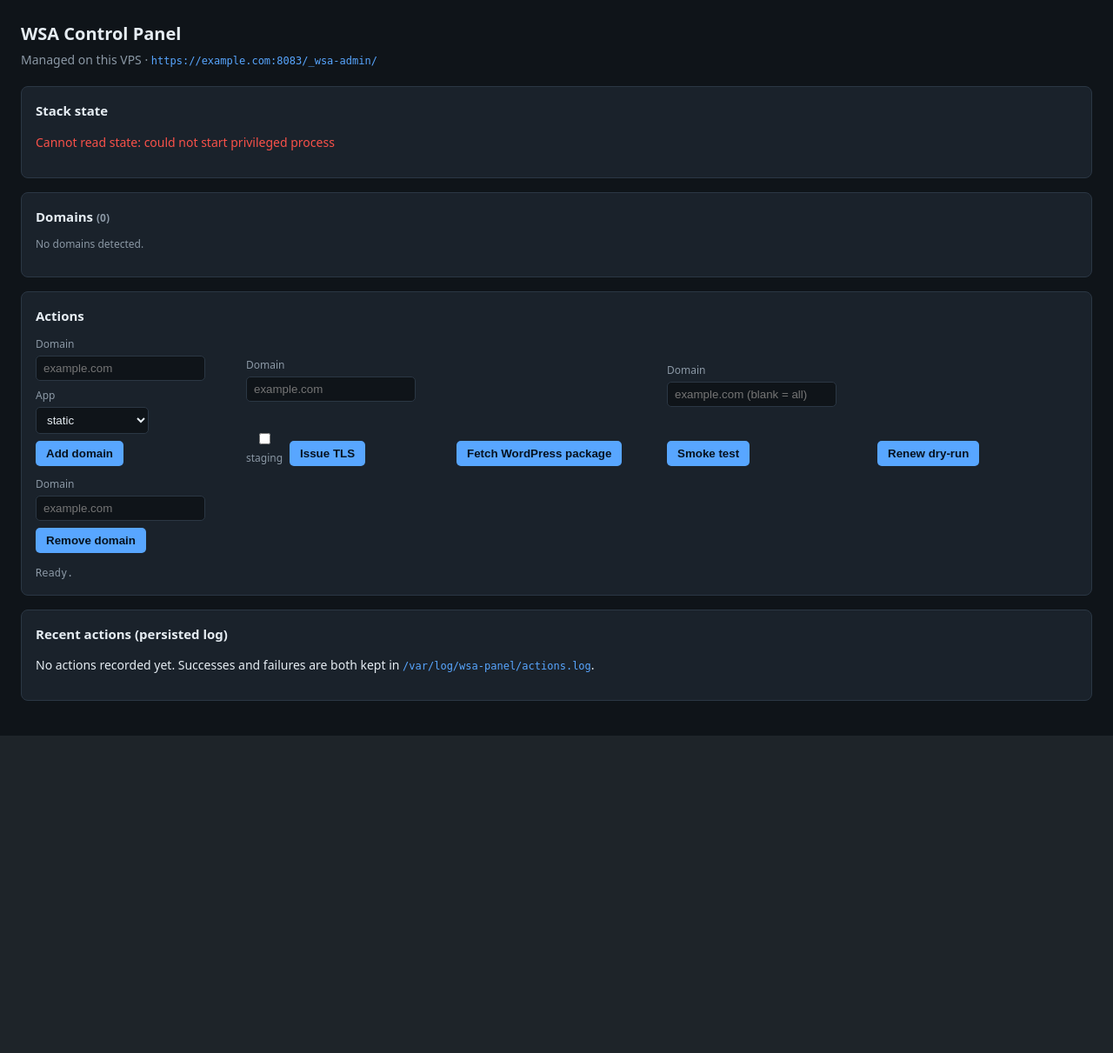
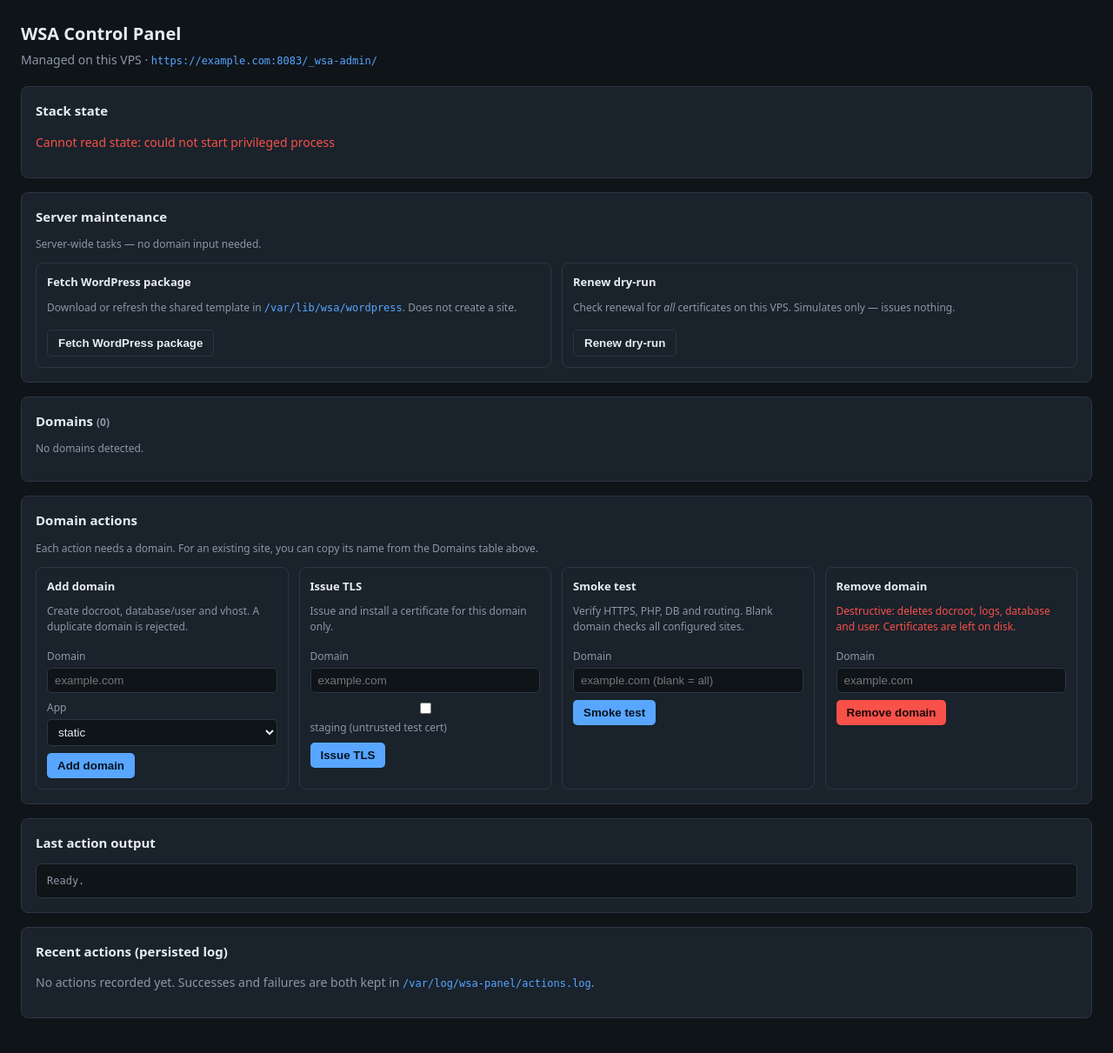
Before and after one commit to DannyTi-Work/webserver-archi-automation, a PHP site: page / in a window 1280 px wide. Shown: the whole page at 87% size. Before the commit the page ends 846 px from the top, so only its background shows below. Run offline with PHP 8.4, Linux system fonts and the light colour scheme.

Commit message:
Panel: split no-input maintenance from domain actions, add output card

```diff
--- a/scripts/panel/index.php
+++ b/scripts/panel/index.php
@@ -156,9 +156,54 @@ $panelUrl = 'https://' . $cfg['PANEL_DOMAIN'] . ':' . $cfg['PANEL_PORT'] . $cfg[
 
     form {
       display: flex;
-      flex-wrap: wrap;
+      flex-direction: column;
       gap: 8px;
-      align-items: flex-end;
+      align-items: stretch;
+    }
+
+    .actions-grid {
+      grid-template-columns: repeat(auto-fit, minmax(270px, 1fr));
+    }
+
+    .action {
+      border: 1px solid var(--line);
+      border-radius: 8px;
+      padding: 12px;
+    }
+
+    .action h3 {
+      font-size: 13px;
+      margin: 0 0 2px;
+    }
+
+    .action p {
+      margin: 0 0 8px;
+    }
+
+    .action input:not([type=checkbox]),
+    .action select {
+      width: 100%;
+      min-width: 0;
+    }
+
+    .action input[type=checkbox] {
+      width: auto;
+    }
+
+    .action button,
+    .maintenance button {
+      align-self: flex-start;
+    }
+
+    .button-danger {
+      background: var(--bad);
+      color: #1a0808;
+    }
+
+    .button-quiet {
+      background: transparent;
+      color: var(--fg);
+      border: 1px solid var(--line);
     }
 
     label {
@@ -207,6 +252,17 @@ $panelUrl = 'https://' . $cfg['PANEL_DOMAIN'] . ':' . $cfg['PANEL_PORT'] . $cfg[
     .error {
       color: var(--bad);
     }
+
+    .muted {
+      color: var(--muted);
+    }
+
+    .output {
+      border: 1px solid var(--line);
+      border-radius: 6px;
+      padding: 10px 12px;
+      background: var(--bg);
+    }
   </style>
 </head>
 
@@ -243,6 +299,23 @@ $panelUrl = 'https://' . $cfg['PANEL_DOMAIN'] . ':' . $cfg['PANEL_PORT'] . $cfg[
         </div>
       </div>
     <?php endif; ?>
+  </div>
+
+  <div class="card">
+    <h2>Server maintenance</h2>
+    <p class="small">Server-wide tasks — no domain input needed.</p>
+    <div class="grid actions-grid">
+      <form class="action" data-action="fetch_wp">
+        <h3>Fetch WordPress package</h3>
+        <p class="small">Download or refresh the shared template in <code>/var/lib/wsa/wordpress</code>. Does not create a site.</p>
+        <button class="button-quiet">Fetch WordPress package</button>
+      </form>
+      <form class="action" data-action="renew">
+        <h3>Renew dry-run</h3>
+        <p class="small">Check renewal for <em>all</em> certificates on this VPS. Simulates only — issues nothing.</p>
+        <button class="button-quiet">Renew dry-run</button>
+      </form>
+    </div>
   </div>
 
   <div class="card" id="domains-card">
@@ -303,9 +376,12 @@ $panelUrl = 'https://' . $cfg['PANEL_DOMAIN'] . ':' . $cfg['PANEL_PORT'] . $cfg[
   </div>
 
   <div class="card">
-    <h2>Actions</h2>
-    <div class="grid">
-      <form data-action="add">
+    <h2>Domain actions</h2>
+    <p class="small">Each action needs a domain. For an existing site, you can copy its name from the Domains table above.</p>
+    <div class="grid actions-grid">
+      <form class="action" data-action="add">
+        <h3>Add domain</h3>
+        <p class="small">Create docroot, database/user and vhost. A duplicate domain is rejected.</p>
         <label>Domain <input name="domain" required placeholder="example.com"></label>
         <label>App
           <select name="app">
@@ -315,25 +391,31 @@ $panelUrl = 'https://' . $cfg['PANEL_DOMAIN'] . ':' . $cfg['PANEL_PORT'] . $cfg[
         </label>
         <button>Add domain</button>
       </form>
-      <form data-action="tls">
+      <form class="action" data-action="tls">
+        <h3>Issue TLS</h3>
+        <p class="small">Issue and install a certificate for this domain only.</p>
         <label>Domain <input name="domain" required placeholder="example.com"></label>
-        <label><input type="checkbox" name="staging" value="1"> staging</label>
+        <label><input type="checkbox" name="staging" value="1"> staging (untrusted test cert)</label>
         <button>Issue TLS</button>
       </form>
-      <form data-action="fetch_wp">
-        <button>Fetch WordPress package</button>
-      </form>
-      <form data-action="smoke">
+      <form class="action" data-action="smoke">
+        <h3>Smoke test</h3>
+        <p class="small">Verify HTTPS, PHP, DB and routing. Blank domain checks all configured sites.</p>
         <label>Domain <input name="domain" placeholder="example.com (blank = all)"></label>
         <button>Smoke test</button>
       </form>
-      <form data-action="renew"><button>Renew dry-run</button></form>
-      <form data-action="remove">
+      <form class="action" data-action="remove">
+        <h3>Remove domain</h3>
+        <p class="small error">Destructive: deletes docroot, logs, database and user. Certificates are left on disk.</p>
         <label>Domain <input name="domain" required placeholder="example.com"></label>
-        <button>Remove domain</button>
+        <button class="button-danger">Remove domain</button>
       </form>
     </div>
-    <pre id="result" class="small" style="margin-top:14px">Ready.</pre>
+  </div>
+
+  <div class="card">
+    <h2>Last action output</h2>
+    <pre id="result" class="small output">Ready.</pre>
   </div>
 
   <div class="card" id="log-card">
```
